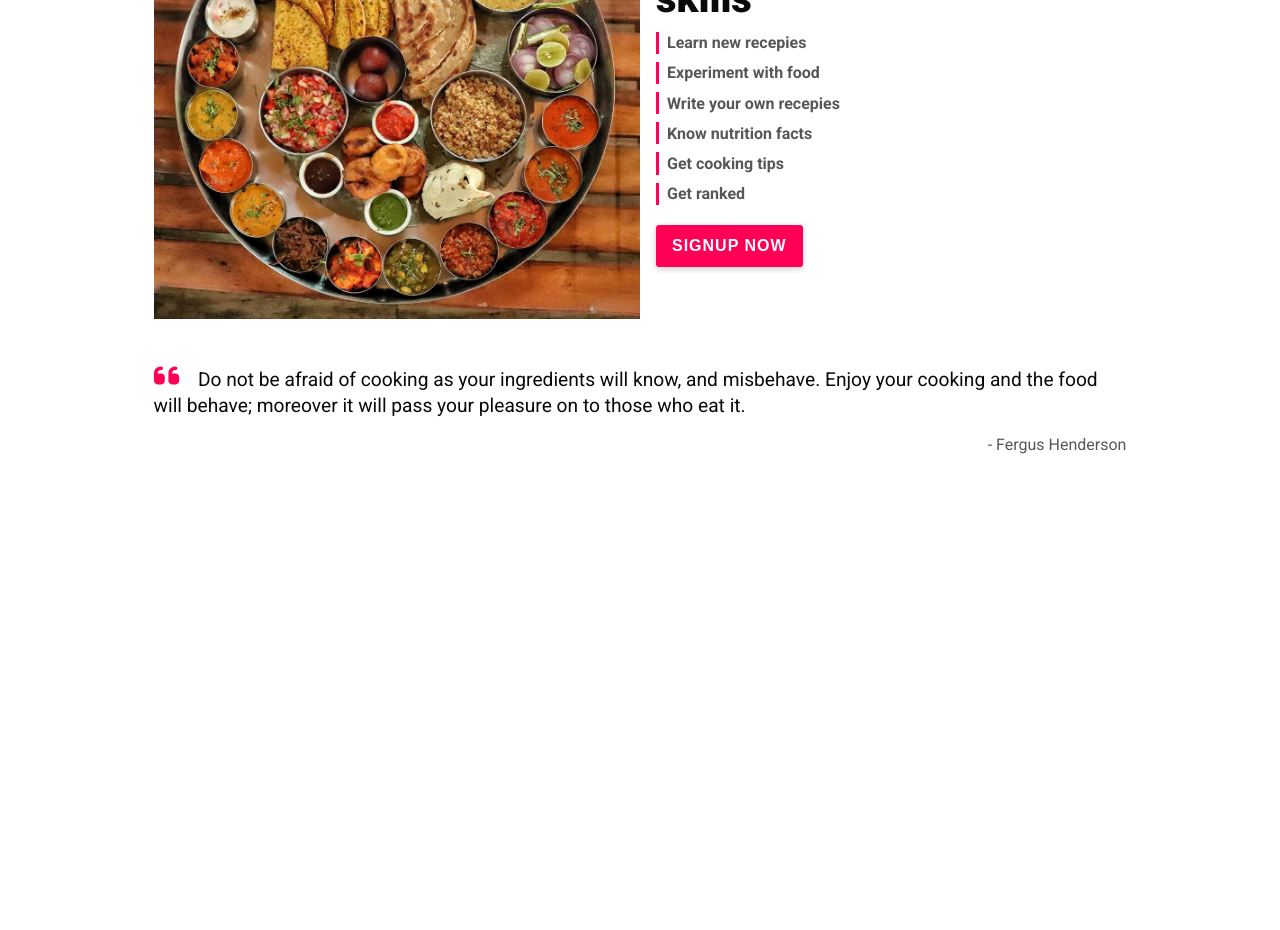
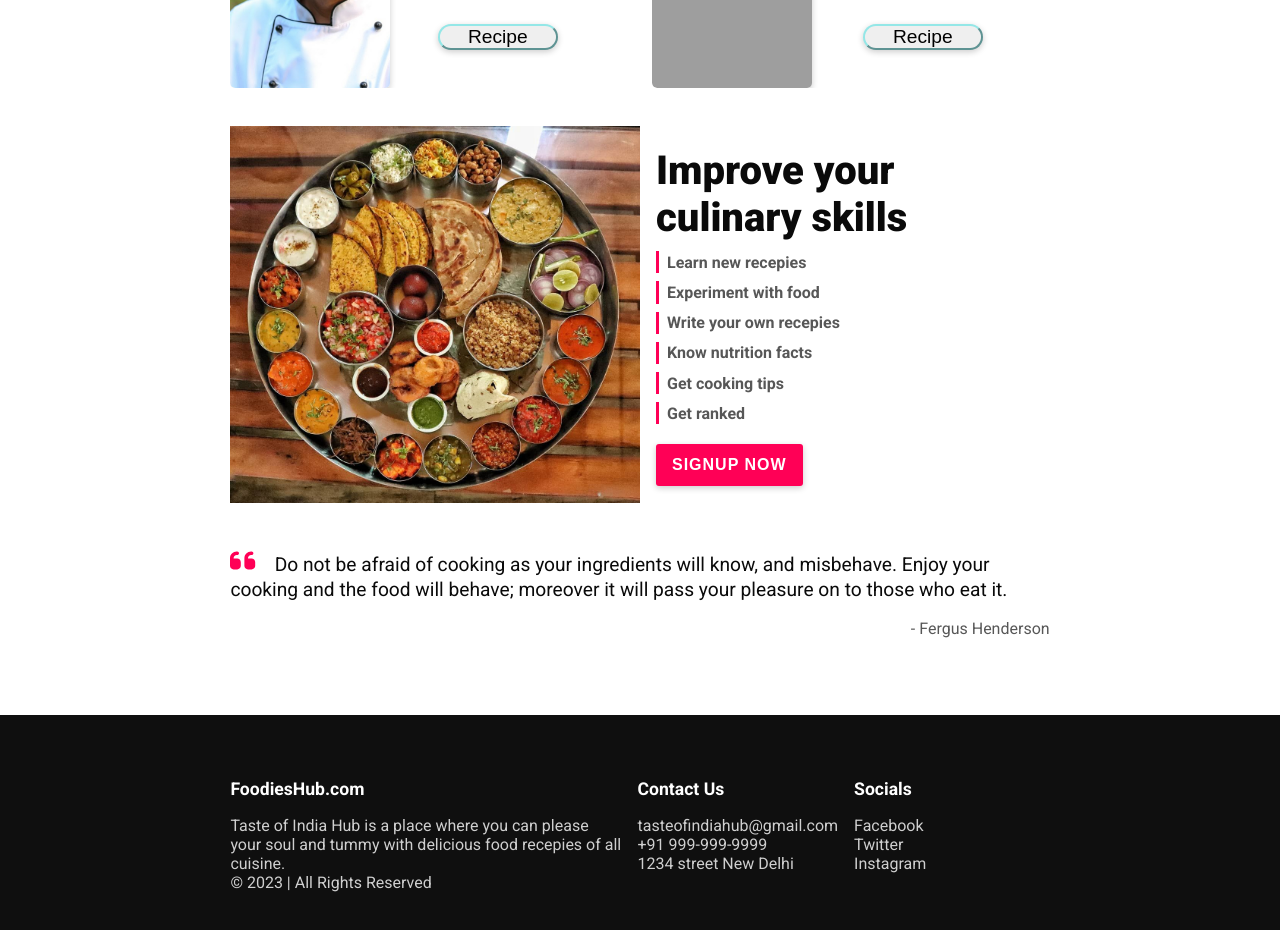
Before and after one commit to Avinash9694/TasteOfIndiaHub, a React (Create React App) app: page / in a window 1280 px wide. Shown: the part 1460-2390 px from the top of the page. Before the commit the page ends 1990 px from the top, so only its background shows below. Built offline with nearby package versions, Linux system fonts and the light colour scheme; grey boxes are pictures that could not be loaded.

Commit message:
added footer section
added footer section and made the home page more responsive

```diff
--- a/src/App.js
+++ b/src/App.js
@@ -3,6 +3,7 @@ import HeroSection from "./components/HeroSection";
 import ImproveSkills from "./components/ImproveSkills";
 import QuoteSection from "./components/QuoteSection";
 import CheffSection from "./components/CheffSection";
+import Footer from "./components/Footer";
 function App() {
   return (
     <div className="App">
@@ -13,6 +14,7 @@ function App() {
         <ImproveSkills />
         <QuoteSection />
       </div>
+      <Footer />
     </div>
   );
 }
--- /dev/null
+++ b/src/components/Footer.js
@@ -0,0 +1,30 @@
+import React from "react";
+
+const Footer = () => {
+  return (
+    <div className="footer container">
+      <div className="footer-section">
+        <p className="title">FoodiesHub.com</p>
+        <p>
+          Taste of India Hub is a place where you can please your soul and tummy
+          with delicious food recepies of all cuisine.
+        </p>
+        <p>&copy; 2023 | All Rights Reserved</p>
+      </div>
+      <div className="footer-section">
+        <p className="title">Contact Us</p>
+        <p>tasteofindiahub@gmail.com</p>
+        <p>+91 999-999-9999</p>
+        <p>1234 street New Delhi</p>
+      </div>
+      <div className="footer-section">
+        <p className="title">Socials</p>
+        <p>Facebook</p>
+        <p>Twitter</p>
+        <p>Instagram</p>
+      </div>
+    </div>
+  );
+};
+
+export default Footer;
--- a/src/styles/index.scss
+++ b/src/styles/index.scss
@@ -22,6 +22,7 @@
 body {
   font-size: var(--font-size);
   font-family: "Roboto", sans-serif;
+  padding-top: 55px;
 }
 
 a {
@@ -67,6 +68,7 @@ img {
 
 .section {
   display: flex;
+  flex-wrap: wrap;
   align-items: center;
   margin-bottom: 3vw;
   .title {
@@ -92,6 +94,25 @@ img {
 @import "partials/quote-section.scss";
 @import "partials/cheff-section.scss";
 
+.footer {
+  background-color: #0f0f0f;
+  color: #fff;
+  padding-block: 4em;
+  display: grid;
+  grid-template-columns: 2fr 1fr 1fr;
+  grid-gap: 1em;
+  .footer-section {
+    p {
+      opacity: 0.8;
+    }
+    p.title {
+      opacity: 1;
+      font-size: 1.1em;
+      font-weight: bold;
+      margin-bottom: 1em;
+    }
+  }
+}
 .main {
   padding-block: 3vw;
 }
@@ -102,6 +123,16 @@ img {
 
 @import "partials/animations.scss";
 
+@media screen and (max-width: 1280px) {
+  .container {
+    padding-inline: 18vw;
+  }
+}
+@media screen and (max-width: 1050px) {
+  .container {
+    padding-inline: 12vw;
+  }
+}
 @media screen and (max-width: 768px) {
   .navbar {
     .nav-links {
@@ -111,4 +142,42 @@ img {
       display: block;
     }
   }
+  .section {
+    .col {
+      width: 100%;
+      padding: 0 !important;
+      text-align: center;
+      margin-bottom: 2em;
+    }
+  }
+  .skill-item {
+    display: inline-block;
+    margin: 0.75em;
+  }
+  .section.improve-skills .btn {
+    display: block;
+    margin-left: 50%;
+    transform: translateX(-50%);
+  }
+  .chief-card {
+    box-shadow: 0 5px 10px var(--shadow-color);
+  }
+  .container {
+    padding-inline: 6vw;
+  }
+  .footer {
+    grid-template-columns: repeat(4, 1fr);
+    .footer-section:nth-child(1) {
+      grid-column: span 4;
+    }
+    .footer-section:nth-child(2),
+    .footer-section:nth-child(3) {
+      grid-column: span 2;
+    }
+  }
 }
+@media screen and (max-width: 480px) {
+  .container {
+    padding-inline: 3vw;
+  }
+}
--- a/src/styles/partials/_navbar.scss
+++ b/src/styles/partials/_navbar.scss
@@ -6,6 +6,10 @@
   display: flex;
   justify-content: space-between;
   align-items: center;
+  position: fixed;
+  width: 100%;
+  top: 0;
+  z-index: 998;
   .logo {
     font-size: 1.2em;
     font-weight: bolder;
@@ -96,6 +100,7 @@
   left: 0;
   height: 100vh;
   width: 260px;
+  z-index: 999;
   background-color: var(--background-color);
   box-shadow: 0 0 0 1000px rgba(0, 0, 0, 0.2), 3px 0 5px var(--shadow-color);
 
```
